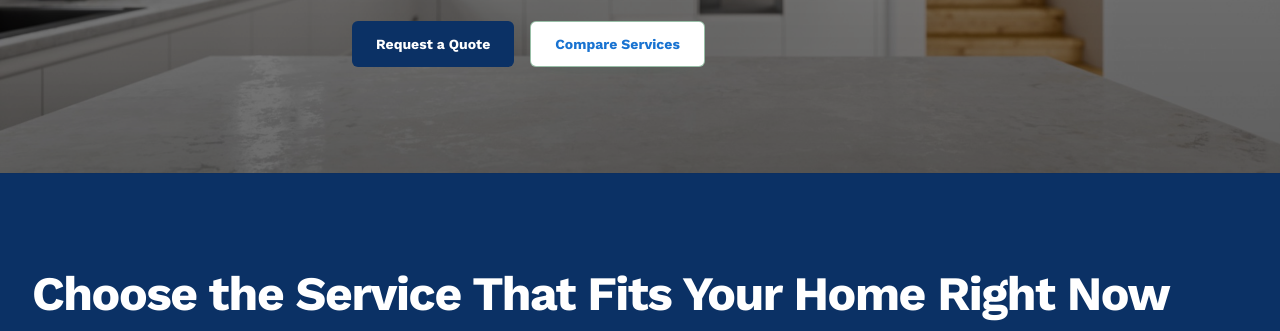
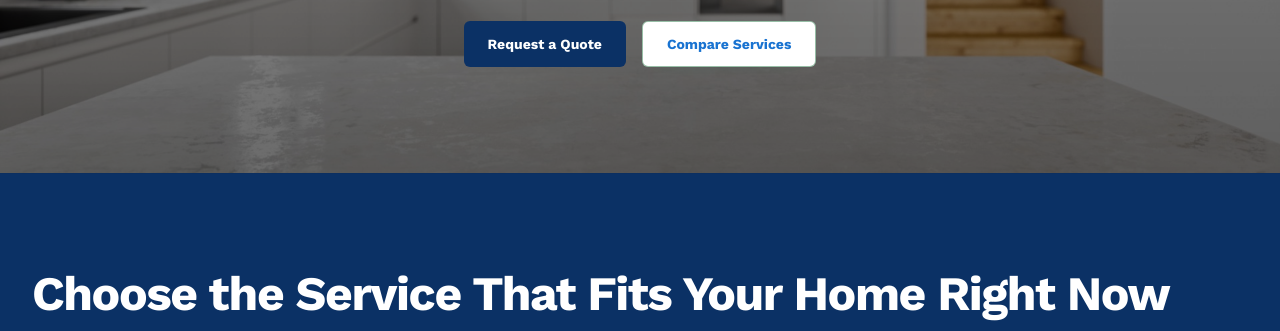
Before and after one commit to emmason22/ahiredhand, a plain HTML site: page what-we-do.html in a window 1280 px wide. Shown: the part 467-798 px from the top of the page. Drawn offline with nearby package versions, Linux system fonts and the light colour scheme.

Commit message:
Fix home call hover visibility and center services hero CTA row

```diff
--- a/what-we-do.html
+++ b/what-we-do.html
@@ -259,7 +259,7 @@
             <p class="max-w-lg text-lg leading-relaxed text-on_surface_variant">
               Choose the right service for your home, see exactly what is included, and request a quote when you are ready.
             </p>
-            <div class="flex flex-wrap gap-4">
+            <div class="flex flex-wrap justify-center gap-4">
               <a class="button-solid inline-flex items-center rounded-xl bg-primary px-6 py-3 font-headline text-sm font-bold text-on_primary shadow-ambient transition hover:bg-primary_dim" href="quote.html">Request a Quote</a>
               <a class="button-ghost inline-flex items-center rounded-xl bg-white px-6 py-3 font-headline text-sm font-bold text-primary" href="what-we-do.html#service-types">Compare Services</a>
             </div>
```
Also changed, not shown: index.html (+1 -1 lines).
